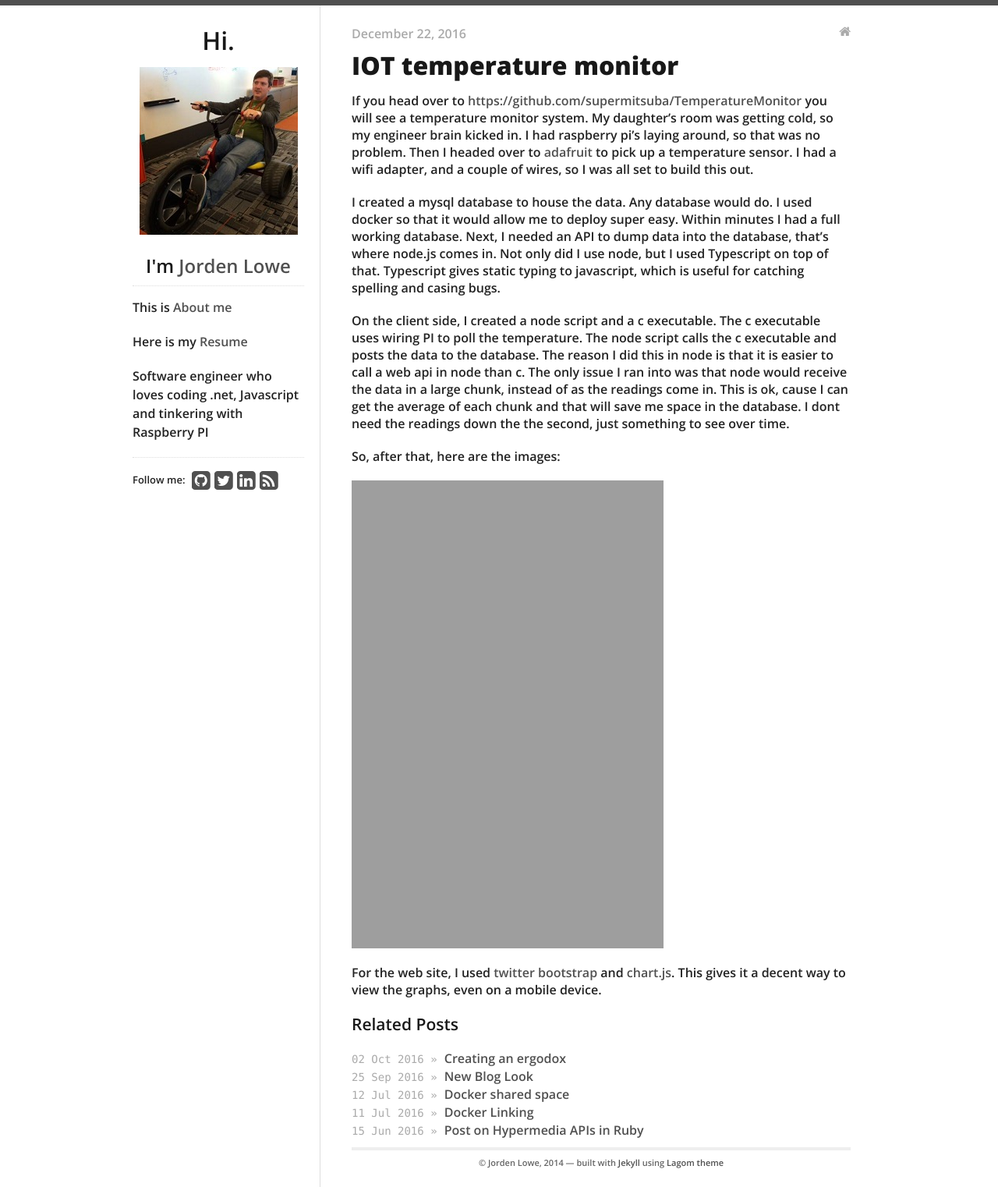
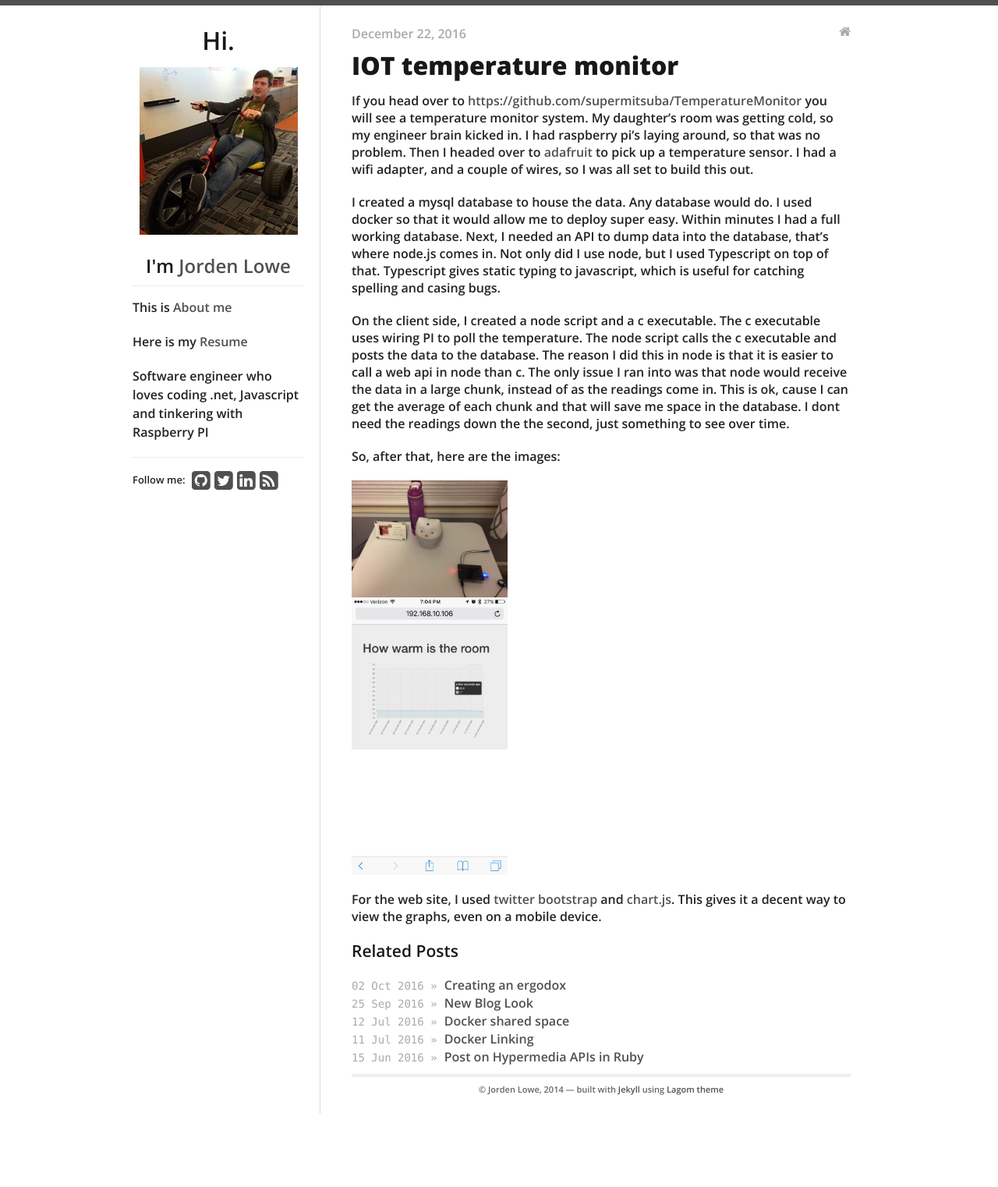
Before and after one commit to supermitsuba/supermitsuba.github.io, a Jekyll site: the page built from _posts/2016-12-22-iot-temperature-monitor.md, in a window 1280 px wide. Shown: the whole page at 78% size. Built offline with Jekyll 4.4.1, drawn with Linux system fonts in a browser that asks for light colours; nearby versions of some CDN libraries; after the commit the page ends 1428 px from its top, so only the background shows below that.

Commit message:
Update 2016-12-22-iot-temperature-monitor.md

```diff
--- a/_posts/2016-12-22-iot-temperature-monitor.md
+++ b/_posts/2016-12-22-iot-temperature-monitor.md
@@ -28,7 +28,7 @@
 
 So, after that, here are the images:
 
-![raspberry pi](/wp-content/uploads/2016/1.jpg =300x)
-![website](/wp-content/uploads/2016/2.jpg =300x)
+<img src="/wp-content/uploads/2016/1.jpg" width="200">
+<img src="/wp-content/uploads/2016/2.jpg" width="200">
 
 For the web site, I used [twitter bootstrap](http://getbootstrap.com/) and [chart.js](http://www.chartjs.org/).  This gives it a decent way to view the graphs, even on a mobile device.
```
